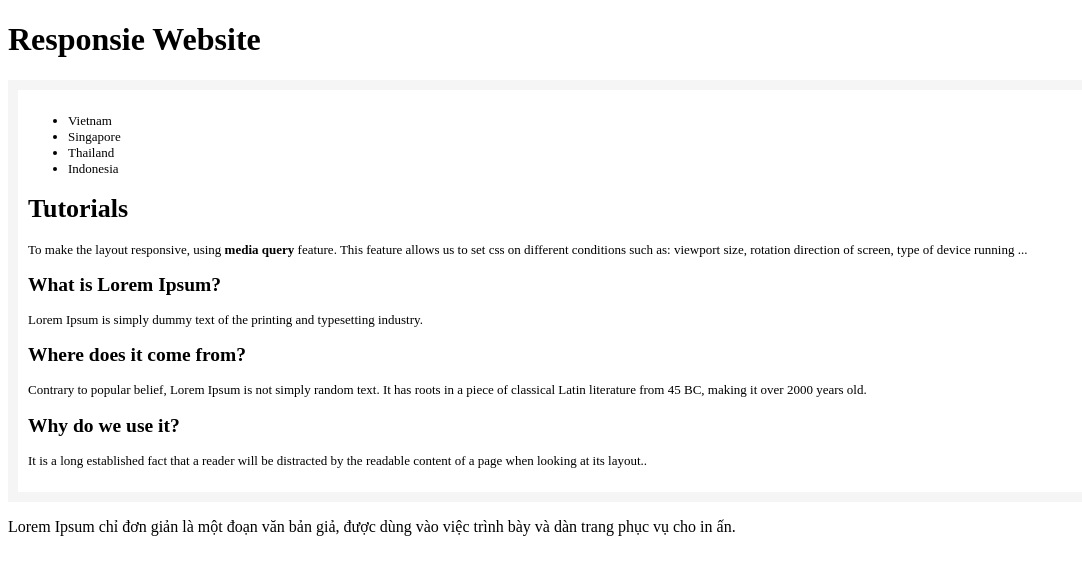
After one commit to Jan16hcm/Learning_Website, a PHP site: page /ex04.html in a window 1280 px wide. The commit adds this page. Shown: the top 575 px of the page, without its empty margins (0-1082 px from the left). Run offline with PHP 8.4, Linux system fonts and the light colour scheme.

Commit message:
minor: add ex04.html and update style.css

```diff
--- /dev/null
+++ b/lab02/zLab02_khai/ex04.html
@@ -0,0 +1,50 @@
+<!DOCTYPE html>
+<html lang="en">
+<head>
+    <meta charset="UTF-8">
+    <meta name="viewport" content="width=device-width, initial-scale=1.0">
+    <title>Document</title>
+    <link rel="stylesheet" href="style.css">
+</head>
+<body>
+
+<div class="header">
+    <h1>Responsie Website</h1>
+</div>
+
+<div class="content">
+    <!-- thẻ này có col-3 và col-s-4 có nghĩa là: chạy trên màn hình lớn thì width của nó chiếm 3/12 còn màn hình nhỏ thì chiếm 4/12. Màn hình siêu nhỏ thì chiếm 12/12 (có nghĩa là chiếm full dòng luôn vì lúc đó màn hình quá nhỏ, phải lấy tối đa width thì mới đủ không gian để hiển thị.) -->
+    <div class="col-3 col-s-4 menu">
+        <ul>
+            <li>Vietnam</li>
+            <li>Singapore</li>
+            <li>Thailand</li>
+            <li>Indonesia</li>
+        </ul>
+    </div>
+
+    <!-- thẻ này có col-5 và col-s-8 có nghĩa là: chạy trên màn hình lớn thì width của nó chiếm 5/12 còn màn hình nhỏ thì chiếm 8/12. Màn hình siêu nhỏ thì chiếm 12/12 (có nghĩa là chiếm full dòng luôn vì lúc đó màn hình quá nhỏ, phải lấy tối đa width thì mới đủ không gian để hiển thị.) -->
+    <div class="col-5 col-s-8">
+        <h1>Tutorials</h1>
+        <p>To make the layout responsive, using <strong>media query</strong> feature. This feature allows us to set css on different conditions such as: viewport size, rotation direction of screen, type of device running ...</p>
+    </div>
+
+    <!-- thẻ này có col-4 và col-s-12 có nghĩa là: chạy trên màn hình lớn thì width của nó chiếm 4/12 còn màn hình nhỏ thì chiếm 12/12. Màn hình siêu nhỏ thì CŨNG chiếm 12/12 (có nghĩa là chiếm full dòng luôn vì lúc đó màn hình quá nhỏ, phải lấy tối đa width thì mới đủ không gian để hiển thị.) -->
+    <div class="col-4 col-s-12">
+        <div class="aside">
+            <h2>What is Lorem Ipsum?</h2>
+            <p>Lorem Ipsum is simply dummy text of the printing and typesetting industry.</p>
+            <h2>Where does it come from?</h2>
+            <p>Contrary to popular belief, Lorem Ipsum is not simply random text. It has roots in a piece of classical Latin literature from 45 BC, making it over 2000 years old.</p>
+            <h2>Why do we use it?</h2>
+            <p>It is a long established fact that a reader will be distracted by the readable content of a page when looking at its layout..</p>
+        </div>
+    </div>
+</div>
+
+<div class="footer">
+    <p>Lorem Ipsum chỉ đơn giản là một đoạn văn bản giả, được dùng vào việc trình bày và dàn trang phục vụ cho in ấn.</p>
+</div>
+
+</body>
+</html>
--- a/lab02/zLab02_khai/style.css
+++ b/lab02/zLab02_khai/style.css
@@ -107,3 +107,10 @@ button[type="submit"] {
 button[type="reset"] {
     background-color: #e3a73f;
 }
+
+/* ===== Ex04 ===== */
+.ex04-form {
+    border: 1px solid black;
+    border-collapse: collapse;
+    font-size: x-small;
+}
```
